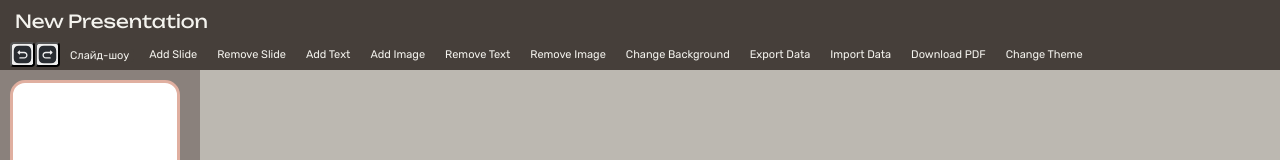
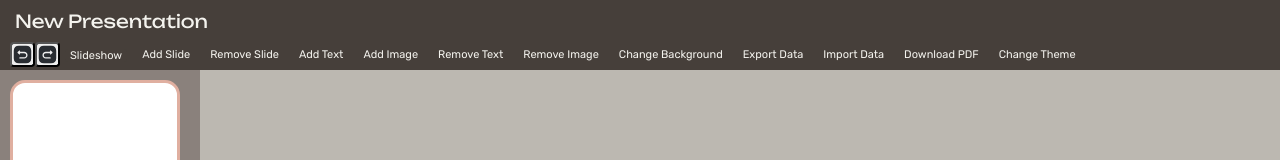
Before and after one commit to luniksss/presentation-maker, a React (Create React App) app: page / in a window 1280 px wide. Shown: the top 160 px of the page. Built offline with nearby package versions, Linux system fonts and the light colour scheme.

Commit message:
переименовала slideshow

```diff
--- a/src/view/ToolBar/ToolBar.tsx
+++ b/src/view/ToolBar/ToolBar.tsx
@@ -106,7 +106,7 @@ function ToolBar() {
             <div className={styles.toolButtons}>
                 <Button onClick={onUndo} className="undoButton"></Button>
                 <Button onClick={onRedo} className="redoButton"></Button>
-                <button onClick={enterFullScreen} className={styles.slideShowButton}><Link className="slideShow" to="/player">Слайд-шоу</Link></button>
+                <button onClick={enterFullScreen} className={styles.slideShowButton}><Link className="slideShow" to="/player">Slideshow</Link></button>
                 <Button className="button" text={'Add Slide'} onClick={addSlide}></Button>
                 <Button className="button" text={'Remove Slide'} onClick={removeSlide}></Button>
                 <Button className="button" text={'Add Text'} onClick={addTextElement}></Button>
```
